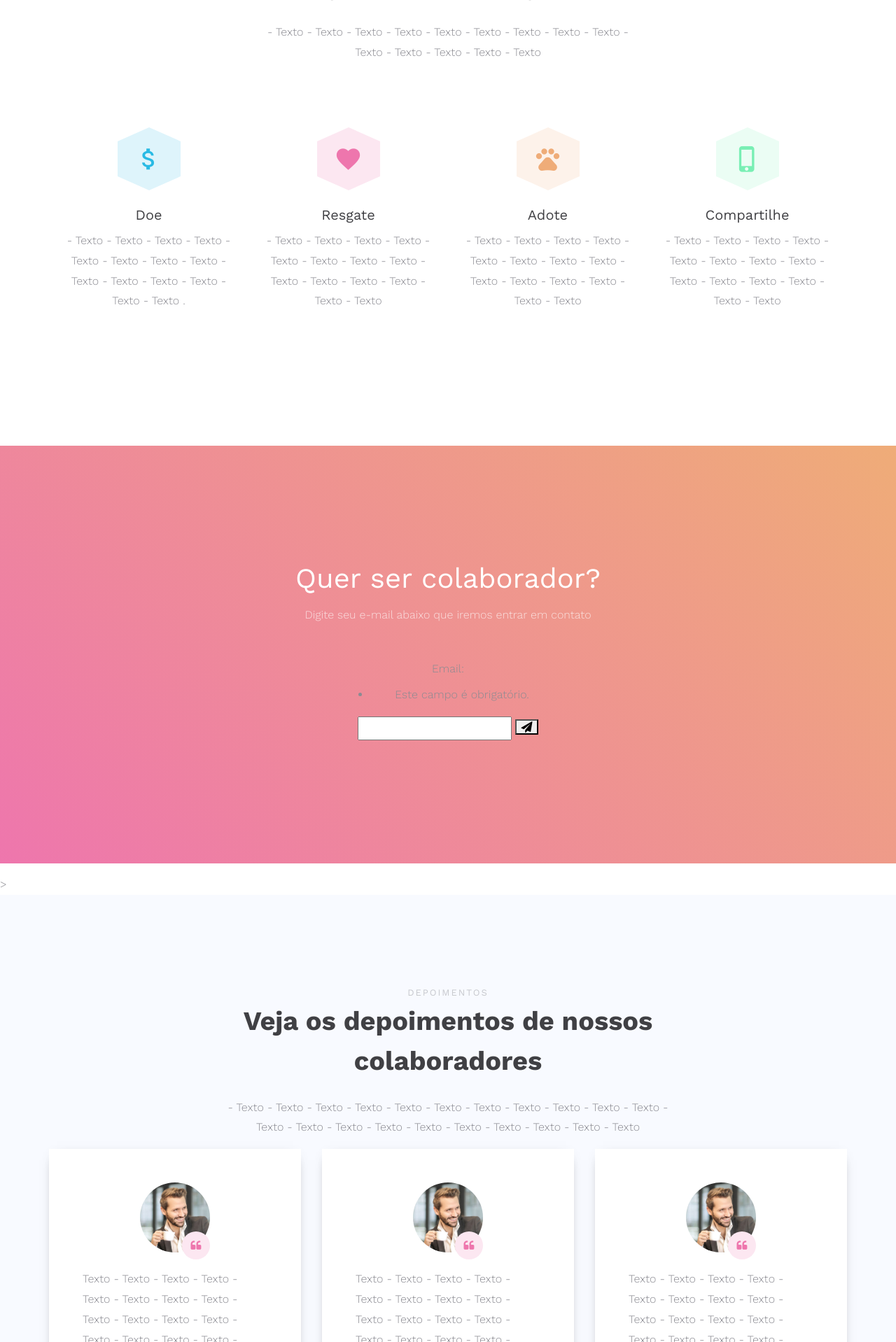
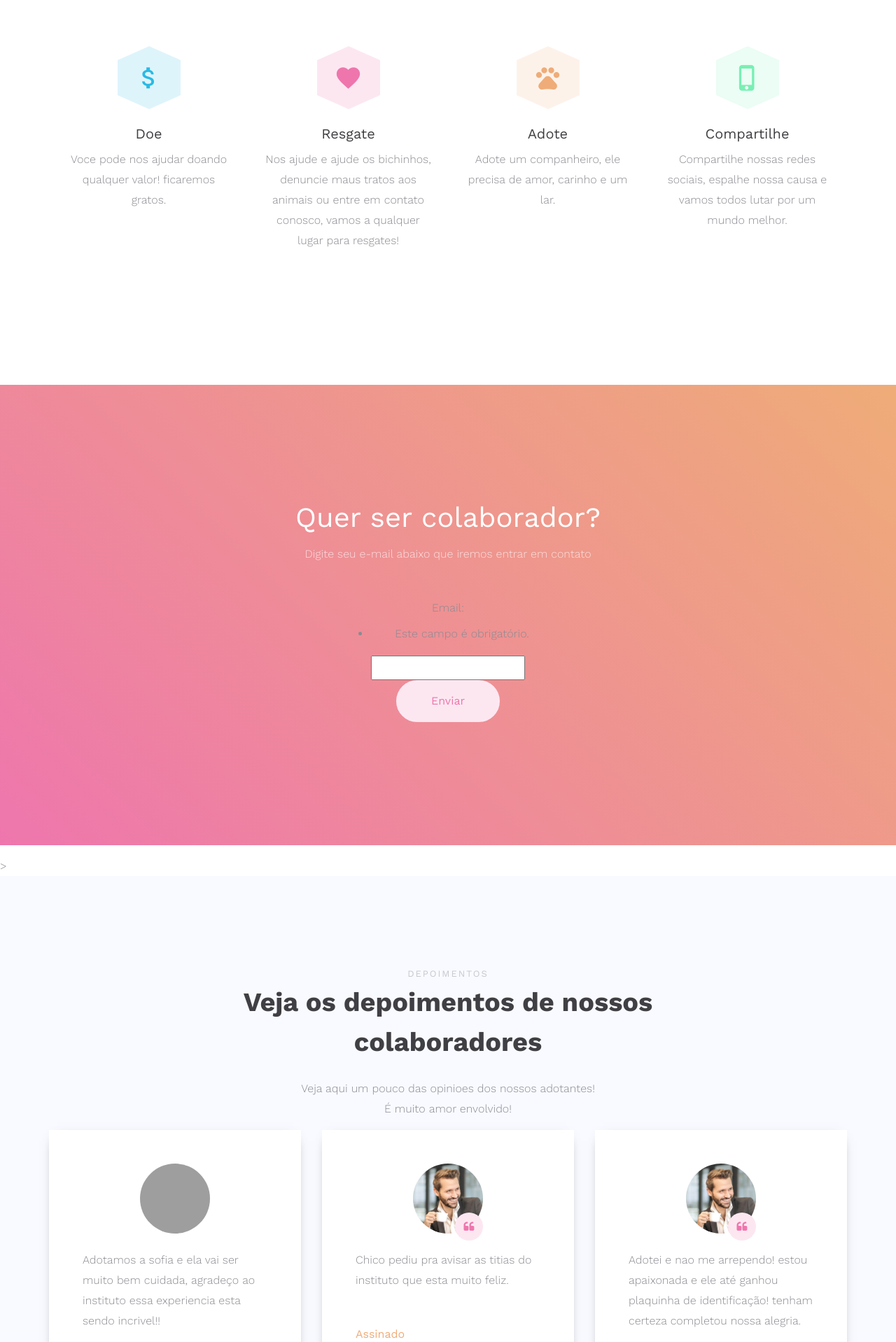
Before and after one commit to JullianaNunes/Carpe_Diem, a Django app: page /colaborador/ in a window 1280 px wide. Shown: the part 4282-6200 px from the top of the page at 70% size. Run offline with Django 3.2, Linux system fonts and the light colour scheme; some libraries are stand-ins or nearby versions; some web fonts are replaced; grey boxes are pictures that could not be loaded.

Commit message:
colaborador

```diff
--- a/mysite2/snipp/templates/snipp/colaborador.html
+++ b/mysite2/snipp/templates/snipp/colaborador.html
@@ -24,7 +24,7 @@
             <div class="col-md-6 text-center heading-section">
               <span class="subheading">Colabore</span>
               <h2 class="mb-4">Veja como pode ajudar</h2>
-              <p> - Texto - Texto - Texto - Texto - Texto - Texto - Texto - Texto - Texto - Texto - Texto - Texto - Texto - Texto  </p>
+              <!--<p> - Texto - Texto - Texto - Texto - Texto - Texto - Texto - Texto - Texto - Texto - Texto - Texto - Texto - Texto  </p>-->
             </div>
           </div>
           <div class="row">
@@ -33,7 +33,7 @@
                 <div class="d-flex justify-content-center"><div class="icon color-3 d-flex justify-content-center mb-3"><span class="align-self-center icon-attach_money"></span></div></div>
                 <div class="media-body p-2 mt-3">
                   <h3 class="heading">Doe</h3>
-                  <p>- Texto - Texto - Texto - Texto - Texto - Texto - Texto - Texto - Texto - Texto - Texto - Texto - Texto - Texto .</p>
+                  <p>Voce pode nos ajudar doando qualquer valor! ficaremos gratos.</p>
                 </div>
               </div>
             </div>
@@ -42,7 +42,7 @@
                 <div class="d-flex justify-content-center"><div class="icon color-1 d-flex justify-content-center mb-3"><span class="align-self-center icon-favorite"></span></div></div>
                 <div class="media-body p-2 mt-3">
                   <h3 class="heading"> Resgate </h3>
-                  <p>- Texto - Texto - Texto - Texto - Texto - Texto - Texto - Texto - Texto - Texto - Texto - Texto - Texto - Texto </p>
+                  <p>Nos ajude e ajude os bichinhos, denuncie maus tratos aos animais ou entre em contato conosco, vamos a qualquer lugar para resgates! </p>
                 </div>
               </div>
             </div>
@@ -51,7 +51,7 @@
                 <div class="d-flex justify-content-center"><div class="icon color-2 d-flex justify-content-center mb-3"><span class="align-self-center icon-pets"></span></div></div>
                 <div class="media-body p-2 mt-3">
                   <h3 class="heading"> Adote </h3>
-                  <p>- Texto - Texto - Texto - Texto - Texto - Texto - Texto - Texto - Texto - Texto - Texto - Texto - Texto - Texto </p>
+                  <p>Adote um companheiro, ele precisa de amor, carinho e um lar.</p>
                 </div>
               </div>
             </div>
@@ -61,7 +61,7 @@
                 <div class="d-flex justify-content-center"><div class="icon color-4 d-flex justify-content-center mb-3"><span class="align-self-center icon-phone_iphone"></span></div></div>
                 <div class="media-body p-2 mt-3">
                   <h3 class="heading"> Compartilhe</h3>
-                  <p>- Texto - Texto - Texto - Texto - Texto - Texto - Texto - Texto - Texto - Texto - Texto - Texto - Texto - Texto </p>
+                  <p>Compartilhe nossas redes sociais, espalhe nossa causa e vamos todos lutar por um mundo melhor. </p>
                 </div>
               </div>
             </div>
@@ -83,7 +83,7 @@
                     <form action="#" class="subscribe-form">
                       <div class="form-group">
                         {{form.field}}{{form}}
-                        <button type="submit" class="icon icon-paper-plane"></button>
+                         <input type="submit" value="Enviar" class="btn btn-primary py-3 px-5">
                        <!-- <input type="text" class="form-control" placeholder="Digite seu e-mail">-->
                       </div>
                     </form>
@@ -104,22 +104,22 @@
                 <div class="col-md-7 text-center heading-section">
                       <span class="subheading">Depoimentos</span>
                       <h2 class="mb-4">Veja os depoimentos de nossos colaboradores</h2>
-                      <p>- Texto - Texto - Texto - Texto - Texto - Texto - Texto - Texto - Texto - Texto - Texto - Texto - Texto - Texto - Texto - Texto - Texto - Texto - Texto - Texto - Texto </p>
+                      <p>Veja aqui um pouco das opinioes dos nossos adotantes! </br> É muito amor envolvido! </p>
                 </div>
                 <div class="row">
                       <div class="col-md-4">
                           <div class="testimony-wrap p-4 pb-5">
                               <div class="text p-4 d-block">
                                   <div class="meta mb-3">
-                                      <div class="user-img mb-4" style="background-image: url(images/person_1.jpg)">
-                                          <span class="quote d-flex align-items-center justify-content-center">
-                                          <i class="icon-quote-left"></i>
+                                      <div class="user-img mb-4" style="background-image: url(images/porquinho.jpeg)">
+                                         <!-- <span class="quote d-flex align-items-center justify-content-center">
+                                          <i class="icon-quote-left"></i>-->
                                           </span>
                                       </div>
                                       <div class="text">
-                                          <p class="mb-5">Texto - Texto - Texto - Texto - Texto - Texto - Texto - Texto - Texto - Texto - Texto - Texto - Texto - Texto - Texto - Texto - Texto - Texto - Texto - Texto - Texto</p>
-                                          <p class="name">Nome</p>
-                                          <span class="position">Profissão</span>
+                                          <p class="mb-5">Adotamos a sofia e ela vai ser muito bem cuidada, agradeço ao instituto essa experiencia esta sendo incrivel!!</p>
+                                          <p class="name">Assinado</p>
+                                          <span class="position">Mãe da sofia.</span>
                                       </div>
                                   </div>
                               </div>
@@ -135,9 +135,9 @@
                                           </span>
                                       </div>
                                       <div class="text">
-                                        <p class="mb-5">Texto - Texto - Texto - Texto - Texto - Texto - Texto - Texto - Texto - Texto - Texto - Texto - Texto - Texto - Texto - Texto - Texto - Texto - Texto - Texto - Texto</p>
-                                        <p class="name">Nome</p>
-                                        <span class="position">Profissão</span>
+                                        <p class="mb-5">Chico pediu pra avisar as titias do instituto que esta muito feliz. </p>
+                                        <p class="name">Assinado</p>
+                                        <span class="position">Larissa Parreira</span>
                                       </div>
                                   </div>
                               </div>
@@ -153,9 +153,9 @@
                                           </span>
                                       </div>
                                       <div class="text">
-                                        <p class="mb-5">Texto - Texto - Texto - Texto - Texto - Texto - Texto - Texto - Texto - Texto - Texto - Texto - Texto - Texto - Texto - Texto - Texto - Texto - Texto - Texto - Texto</p>
-                                        <p class="name">Nome</p>
-                                        <span class="position">Profissão</span>
+                                        <p class="mb-5">Adotei e nao me arrependo! estou apaixonada e ele até ganhou plaquinha de identificação! tenham certeza completou nossa alegria.</p>
+                                        <p class="name">Assinado</p>
+                                        <span class="position">Isac e Arthur</span>
                                       </div>
                                   </div>
                               </div>
--- a/mysite2/snipp/views.py
+++ b/mysite2/snipp/views.py
@@ -1,6 +1,7 @@
 from django.shortcuts import redirect, render
 from .models import *
 from .forms import *
+import email
 
 
 def inicial(request):
@@ -25,8 +26,7 @@
 def lista_colaborador(request):
 
     emails = ModelEmail.objects.all()
-
-    return render(request, 'snipp/email_list.html', {'emails': emails})
+    return render(request, 'snipp/email_list.html', {'emails': email})
     import pdb; pdb.set_trace()
 
 def adocao(request):
```
Also changed, not shown: mysite2/db.sqlite3, mysite2/snipp/forms.py (line endings or trailing spaces), mysite2/snipp/migrations/0005_modelemail_numero.py (added), mysite2/snipp/migrations/0006_auto_20200602_1918.py (added), mysite2/snipp/migrations/0007_auto_20200602_1925.py (added), mysite2/snipp/migrations/0008_remove_modelemail_numero.py (added).
